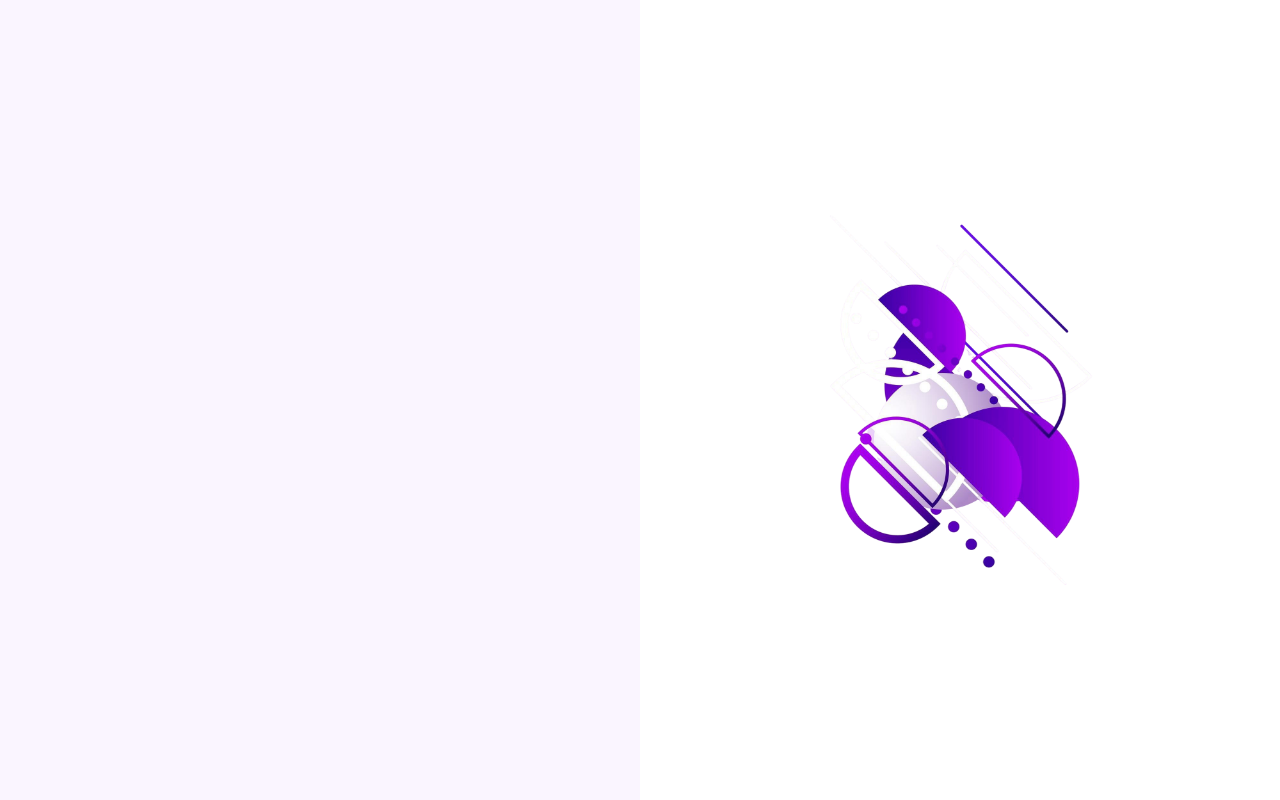
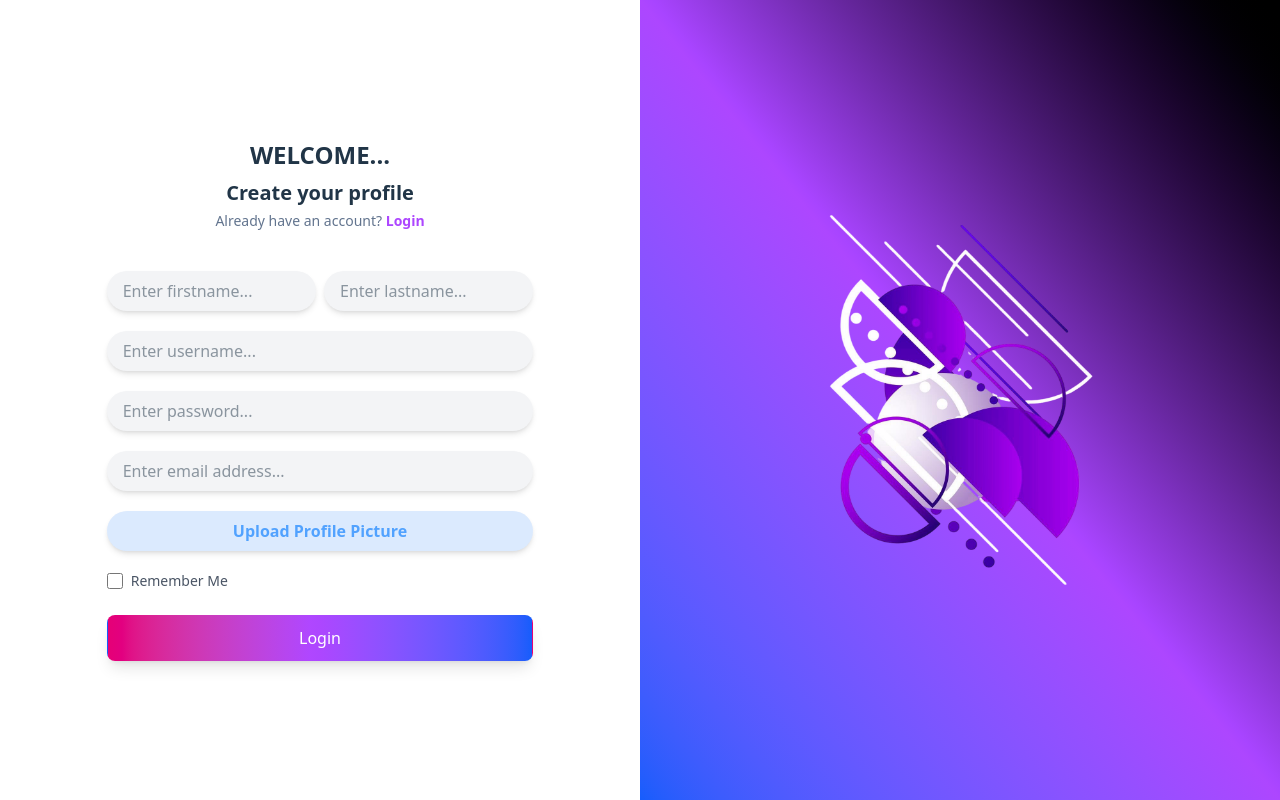
Before and after one commit to Kushal016/learning_buddy, a React (Vite) app in the folder apps/react/: page /signup in a window 1280 px wide. Built offline with nearby package versions, Linux system fonts and the light colour scheme.

Commit message:
signup page UX design with react-easy-crop

```diff
--- a/apps/react/package.json
+++ b/apps/react/package.json
@@ -16,6 +16,7 @@
     "lodash": "^4.17.21",
     "react": "^19.2.0",
     "react-dom": "^19.2.0",
+    "react-easy-crop": "^5.5.6",
     "react-router-dom": "^7.11.0"
   },
   "devDependencies": {
--- a/apps/react/src/auth/signup.jsx
+++ b/apps/react/src/auth/signup.jsx
@@ -1,10 +1,203 @@
-import React from "react";
+import React, { useCallback, useState } from "react";
+import Cropper from "react-easy-crop";
 
 const Signup = () => {
+  const [image, setImage] = useState(null);
+  const [croppedAreaPixels, setCroppedAreaPixels] = useState(null);
+  const [showModal, setShowModal] = useState(false);
+  const [crop, setCrop] = useState({ x: 0, y: 0 });
+  const [zoom, setZoom] = useState(1);
+  const [signUpData, setSignUpData] = useState({
+    userName: "",
+    password: "",
+    firstName: "",
+    lastName: "",
+    email: "",
+    rememberMe: true,
+    profileImage: null,
+  });
+
+  const handleSubmit = (e) => {
+    e.preventDefault();
+    console.log("signUpData", signUpData);
+    console.log("avatarData", avatarData);
+  };
+
+  const handleFileChange = (e) => {
+    const file = e.target.files[0];
+    if (file) {
+      setImage(URL.createObjectURL(file));
+      setShowModal(true);
+    }
+  };
+  // Capture crop area
+  const onCropComplete = useCallback((croppedArea, croppedAreaPixels) => {
+    setCroppedAreaPixels(croppedAreaPixels);
+  }, []);
+
+  // Convert cropped image to Base64
+  const getCroppedImage = async () => {
+    const canvas = document.createElement("canvas");
+    const ctx = canvas.getContext("2d");
+    const img = new Image();
+    img.src = image;
+
+    await new Promise((resolve) => (img.onload = resolve));
+
+    const { x, y, width, height } = croppedAreaPixels;
+    canvas.width = width;
+    canvas.height = height;
+    ctx.drawImage(img, x, y, width, height, 0, 0, width, height);
+
+    const base64Image = canvas.toDataURL("image/jpeg");
+    setSignUpData({ ...signUpData, profileImage: base64Image });
+    console.log("Base64:", base64Image);
+    setShowModal(false);
+  };
+
   return (
     <div className="w-full h-screen flex items-center">
-      <div className="w-1/2 h-full bg-purple-50"></div>
-      <div className="w-1/2 h-full flex justify-between items-center">
+      <div className="w-1/2 flex items-center justify-center min-h-screen bg-white">
+        <div className="flex flex-col justify-center items-center w-2/3">
+          <div className="font-semibold text-2xl">WELCOME...</div>
+          <div className="font-semibold text-xl pt-2">Create your profile</div>
+          <div className="text-sm text-slate-500 pt-1">
+            Already have an account?{" "}
+            <span className="text-purple-500 font-bold">Login</span>
+          </div>
+          <section className="mt-10 w-full">
+            <form onSubmit={handleSubmit} className="space-y-5">
+              <div className="flex space-x-2">
+                <input
+                  type="text"
+                  value={signUpData.firstName}
+                  id="firstName"
+                  placeholder="Enter firstname..."
+                  onChange={(e) =>
+                    setSignUpData({ ...signUpData, firstName: e.target.value })
+                  }
+                  className="w-full px-4 py-2 bg-gray-100 rounded-full focus:outline-none focus:ring-1 focus:ring-purple-700 shadow-md"
+                />
+
+                <input
+                  type="text"
+                  value={signUpData.lastName}
+                  id="lastName"
+                  placeholder="Enter lastname..."
+                  onChange={(e) =>
+                    setSignUpData({ ...signUpData, lastName: e.target.value })
+                  }
+                  className="w-full px-4 py-2 bg-gray-100 rounded-full focus:outline-none focus:ring-1 focus:ring-purple-700 shadow-md"
+                />
+              </div>
+
+              <input
+                type="text"
+                value={signUpData.userName}
+                id="userName"
+                placeholder="Enter username..."
+                onChange={(e) =>
+                  setSignUpData({ ...signUpData, userName: e.target.value })
+                }
+                className="w-full px-4 py-2 bg-gray-100 rounded-full focus:outline-none focus:ring-1 focus:ring-purple-700 shadow-md"
+              />
+
+              <input
+                type="password"
+                value={signUpData.password}
+                id="password"
+                placeholder="Enter password..."
+                onChange={(e) =>
+                  setSignUpData({ ...signUpData, password: e.target.value })
+                }
+                className="w-full px-4 py-2  bg-gray-100 rounded-full focus:outline-none focus:ring-1 focus:ring-purple-700 shadow-md"
+              />
+              <input
+                type="email"
+                value={signUpData.email}
+                id="email"
+                placeholder="Enter email address..."
+                onChange={(e) =>
+                  setSignUpData({ ...signUpData, email: e.target.value })
+                }
+                className="w-full px-4 py-2 bg-gray-100 rounded-full focus:outline-none focus:ring-1 focus:ring-purple-700 shadow-md"
+              />
+
+              <label className="flex items-center justify-center px-4 py-2 rounded-full bg-blue-100  text-blue-400 font-semibold cursor-pointer shadow-md hover:bg-blue-300 hover:text-white">
+                Upload Profile Picture
+                <input
+                  type="file"
+                  accept="image/*"
+                  onChange={handleFileChange}
+                  className="hidden"
+                />
+              </label>
+
+              <div className="flex items-center justify-between mb-6">
+                <label className="flex items-center text-gray-600">
+                  <input
+                    type="checkbox"
+                    // checked={loginData.rememberMe}
+                    // onChange={(e) => {
+                    //   setLoginData({
+                    //     ...loginData,
+                    //     rememberMe: e.target.checked,
+                    //   });
+                    // }}
+                    className="h-4 w-4 text-indigo-600 focus:ring-indigo-500 border-gray-300 rounded"
+                  />
+                  <span className="ml-2 text-sm">Remember Me</span>
+                </label>
+              </div>
+
+              <button
+                type="submit"
+                className="w-full bg-linear-to-r from-pink-600 via-purple-500 to-blue-600  text-white py-2 rounded-md font-bold shadow-lg hover:shadow-pink-500/50 hover:from-pink-600 hover:to-indigo-600 transition duration-300"
+              >
+                Login
+              </button>
+            </form>
+          </section>
+        </div>
+        {showModal && (
+          <div className="fixed inset-0  bg-opacity-70 bg-black/50 backdrop-blur-sm flex items-center justify-center z-50 border border-amber-400">
+            <div className="bg-white p-1 w-1/3 h-2/3 rounded-lg shadow-lg">
+              <div className="relative w-full h-[85%] ">
+                <Cropper
+                  image={image}
+                  crop={crop}
+                  zoom={zoom}
+                  aspect={1}
+                  cropShape="round"
+                  showGrid={false}
+                  onCropChange={setCrop}
+                  onZoomChange={setZoom}
+                  onCropComplete={onCropComplete}
+                />
+              </div>
+              <div className="flex justify-end space-x-4 mt-4">
+                <button
+                  onClick={() => {
+                    setImage(null);
+                    setShowModal(false);
+                  }}
+                  className="px-4 py-2 bg-gray-300 rounded hover:bg-gray-400 "
+                >
+                  Cancel
+                </button>
+                <button
+                  onClick={getCroppedImage}
+                  className="py-2 bg-purple-600 text-white rounded hover:bg-purple-700"
+                >
+                  Save
+                </button>
+              </div>
+            </div>
+          </div>
+        )}
+      </div>
+
+      <div className="w-1/2 h-full flex justify-between items-center  bg-linear-to-bl from-black via-purple-500 to-blue-600 ">
         <img src="signup.png" />
       </div>
     </div>
```
Also changed, not shown: 1 other file (tests, documents, lock files or other folders).
